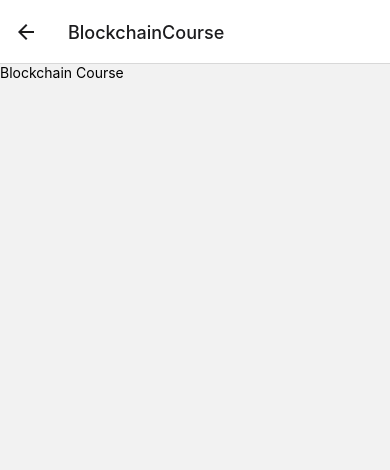
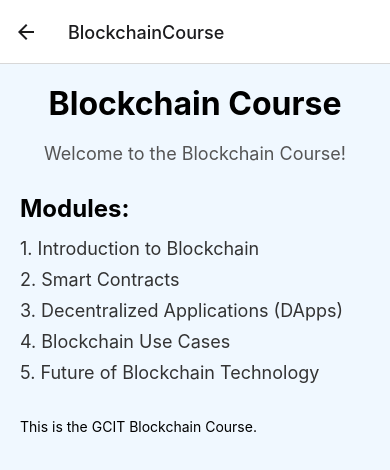
Before and after one commit to ugyentring/app2, a React Native app: screen /Home in a window 390 px wide. Both pictures are taken after a click on the button "GO TO BLOCKCHAIN COURSE". Shown: the top 470 px of the page. Built offline with nearby package versions, Linux system fonts and the light colour scheme.

Commit message:
done navigations

```diff
--- a/Navigators/MainNavigator.js
+++ b/Navigators/MainNavigator.js
@@ -6,8 +6,12 @@ export default function MainNavigator() {
   const Stack = createNativeStackNavigator();
 
   return (
-    <Stack.Navigator>
-      <Stack.Screen name="Home" component={HomeScreen} />
+    <Stack.Navigator screenOptions={{ headerShown: true }}>
+      <Stack.Screen
+        name="Home"
+        component={HomeScreen}
+        // options={{ headerShown: false }}
+      />
       <Stack.Screen name="BlockchainCourse" component={BlockchainCourse} />
     </Stack.Navigator>
   );
--- a/package.json
+++ b/package.json
@@ -9,9 +9,10 @@
     "web": "expo start --web"
   },
   "dependencies": {
+    "@react-navigation/bottom-tabs": "^6.6.1",
     "@react-navigation/native": "^6.1.18",
     "@react-navigation/native-stack": "^6.11.0",
-    "expo": "~51.0.28",
+    "expo": "^51.0.36",
     "expo-status-bar": "~1.12.1",
     "react": "18.2.0",
     "react-native": "0.74.5",
--- a/screens/BloackchainCourse.js
+++ b/screens/BloackchainCourse.js
@@ -1,9 +1,65 @@
-import { Text, View } from "react-native";
+import React from "react";
+import { Text, View, StyleSheet, ScrollView } from "react-native";
 
-export default function BlockchainCourse() {
+export default function BlockchainCourse({ route }) {
+  const { college } = route.params;
+
   return (
-    <View>
-      <Text>Blockchain Course</Text>
-    </View>
+    <ScrollView style={styles.container}>
+      <Text style={styles.title}>Blockchain Course</Text>
+
+      <Text style={styles.description}>Welcome to the Blockchain Course!</Text>
+
+      {/* Course Modules */}
+      <View style={styles.modules}>
+        <Text style={styles.moduleTitle}>Modules:</Text>
+        <Text style={styles.module}>1. Introduction to Blockchain</Text>
+        <Text style={styles.module}>2. Smart Contracts</Text>
+        <Text style={styles.module}>3. Decentralized Applications (DApps)</Text>
+        <Text style={styles.module}>4. Blockchain Use Cases</Text>
+        <Text style={styles.module}>5. Future of Blockchain Technology</Text>
+      </View>
+
+      <Text>This is the {college} Blockchain Course.</Text>
+    </ScrollView>
   );
 }
+
+const styles = StyleSheet.create({
+  container: {
+    flex: 1,
+    padding: 20,
+    backgroundColor: "#f0f8ff",
+  },
+  title: {
+    fontSize: 32,
+    fontWeight: "bold",
+    textAlign: "center",
+    marginBottom: 20,
+  },
+  description: {
+    fontSize: 18,
+    color: "#555",
+    textAlign: "center",
+    marginBottom: 30,
+  },
+  modules: {
+    marginBottom: 30,
+  },
+  moduleTitle: {
+    fontSize: 24,
+    fontWeight: "bold",
+    marginBottom: 10,
+  },
+  module: {
+    fontSize: 18,
+    color: "#333",
+    marginVertical: 5,
+  },
+  footerNote: {
+    fontSize: 16,
+    color: "#777",
+    textAlign: "center",
+    marginTop: 20,
+  },
+});
--- a/screens/Home.js
+++ b/screens/Home.js
@@ -1,13 +1,51 @@
-import { Button, Text, View } from "react-native";
+import React from "react";
+import { Button, Text, View, StyleSheet } from "react-native";
 
 export default function HomeScreen({ navigation }) {
+  function handleNext() {
+    navigation.navigate("BlockchainCourse", { college: "GCIT" });
+  }
+
   return (
-    <View>
-      <Text>Home Screen</Text>
+    <View style={styles.container}>
+      <View style={styles.header}>
+        <Text style={styles.headerText}>Welcome to the Course Hub</Text>
+        <Text>Courses Offered</Text>
+      </View>
+      <View style={styles.body}>
+        <Text style={styles.bodyText}>Discover our comprehensive courses.</Text>
+      </View>
       <Button
-        title="Go to blockchain course"
-        onPress={() => navigation.navigate("BlockchainCourse")}
+        title="Go to Blockchain Course"
+        onPress={handleNext}
+        color="#841584"
       />
     </View>
   );
 }
+
+const styles = StyleSheet.create({
+  container: {
+    flex: 1,
+    justifyContent: "center",
+    alignItems: "center",
+    backgroundColor: "#f8f9fa",
+    padding: 20,
+  },
+  header: {
+    marginBottom: 20,
+  },
+  headerText: {
+    fontSize: 24,
+    fontWeight: "bold",
+    color: "#333",
+  },
+  body: {
+    marginBottom: 40,
+  },
+  bodyText: {
+    fontSize: 18,
+    color: "#666",
+    textAlign: "center",
+  },
+});
```
Also changed, not shown: 1 other file (tests, documents, lock files or other folders).
